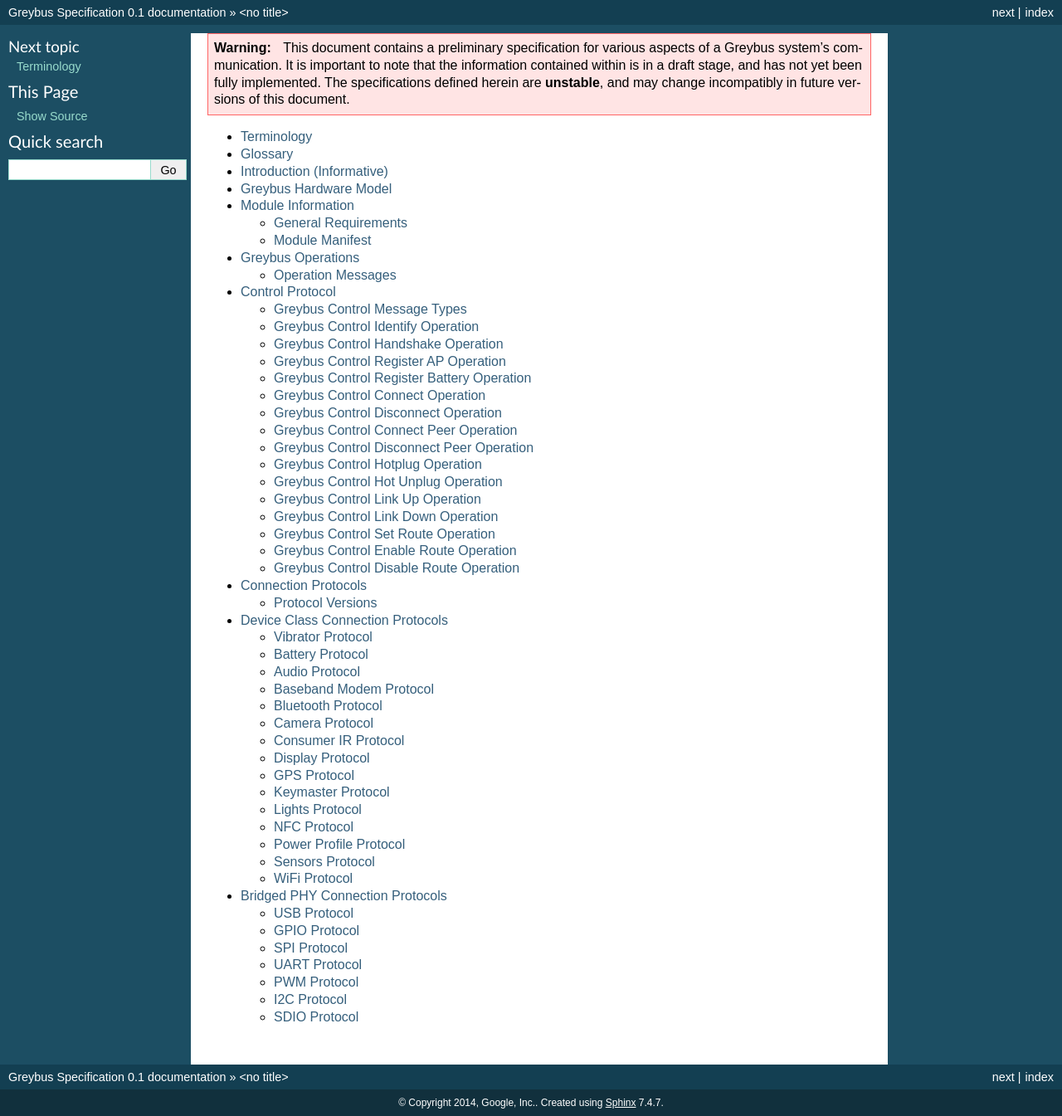
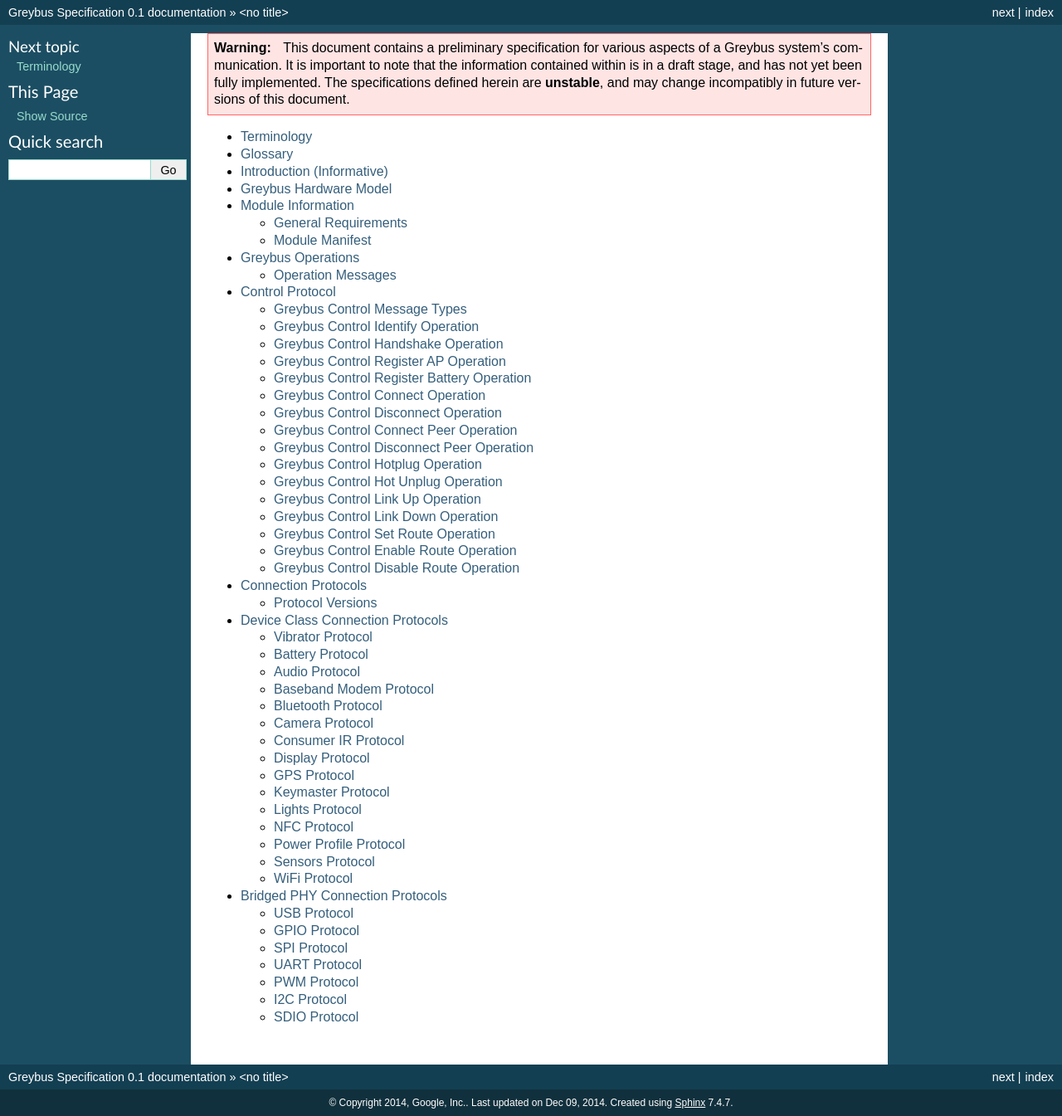
Before and after one commit to projectara/greybus-spec, a Sphinx documentation site: the page built from source/index.rst, in a window 1280 px wide. Shown: the whole page at 83% size. Built offline with Sphinx 7.4.7, drawn with Linux system fonts in a browser that asks for light colours; some of the changed lines change nothing that is shown.

Commit message:
Formatting: add the "correct" Google header/footer to the document
As requested by Elwin, this changes the header / footer to match the MDK
header/footer.

We do some tricks to create an 'extra space' character based on a
unicode character, to provide some whitespace in the bottom line of the
footer.

The document is now dated as to when the html and pdf files were created
from the source files, again matching the MDK requirements.

Cc: Elwin Ong <elwino@google.com>
Reviewed-by: Marti Bolivar <mbolivar@leaflabs.com>
Signed-off-by: Greg Kroah-Hartman <greg@kroah.com>

```diff
--- a/source/conf.py
+++ b/source/conf.py
@@ -144,7 +144,7 @@
 
 # If not '', a 'Last updated on:' timestamp is inserted at every page bottom,
 # using the given strftime format.
-#html_last_updated_fmt = '%b %d, %Y'
+html_last_updated_fmt = '%b %d, %Y'
 
 # If true, SmartyPants will be used to convert quotes and dashes to
 # typographically correct entities.
--- a/source/defines.rst
+++ b/source/defines.rst
@@ -8,3 +8,6 @@
 
 .. |unipro| replace:: UniPro℠
 .. |mipi| replace:: MIPI®
+
+.. |_| unicode:: 0xA0
+   :trim:
--- a/source/index.rst
+++ b/source/index.rst
@@ -19,12 +19,22 @@
 
 .. footer::
 
-   Google Confidential/Restricted. ###Page###/###Total###
+   Copyright © 2014 Google Inc. All rights reserved. Your use of this
+   Greybus Specification is expressly subject to the terms of the MDK
+   License Agreement found at http://projectara.com/mdk-license.txt.
+
+
+   Greybus Specification Version: |release|
+   |_| |_| |_| |_| |_| |_| |_| |_| |_| |_| |_| |_| |_| |_|
+   |_| |_| |_| |_| |_| |_| |_| |_| |_| |_| |_| |_| |_| |_|
+   |today|
+   |_| |_| |_| |_| |_| |_| |_| |_| |_| |_| |_| |_| |_| |_|
+   |_| |_| |_| |_| |_| |_| |_| |_| |_| |_| |_| |_| |_| |_|
+   Page ###Page### of ###Total###
 
 .. header::
 
-   Greybus Specification Version: |gb-major|.\ |gb-minor|
-
+   |_|
 
 .. warning::
 
```
